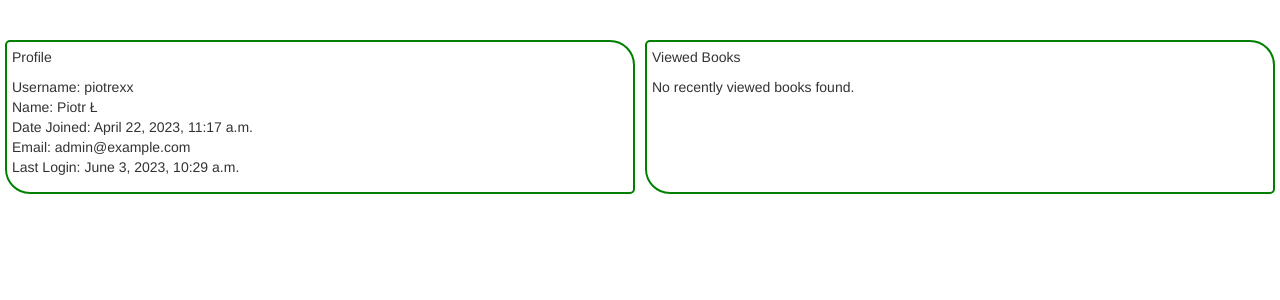
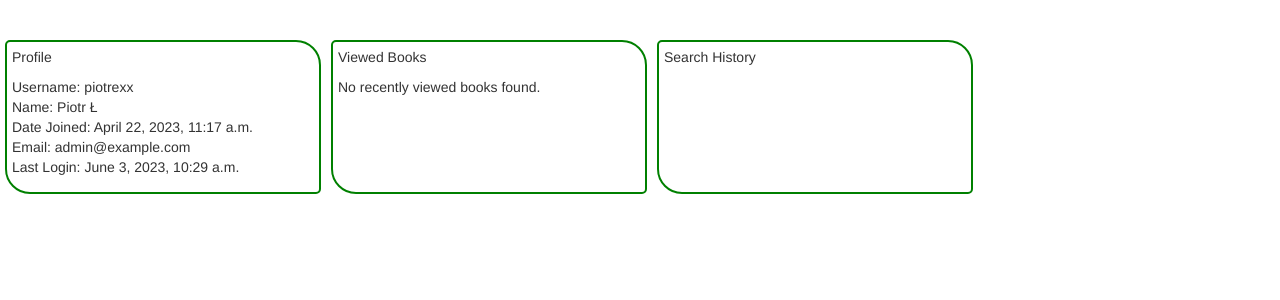
Before and after one commit to Piotrexx/Book-Review-App, a Django app: page /accounts/profile/ in a window 1280 px wide. Shown: the part 62-362 px from the top of the page. Run offline with Django 4.2, Linux system fonts and the light colour scheme; a user stored in the database is signed in; some libraries are stand-ins or nearby versions.

Commit message:
finished search history

```diff
--- a/myapp/forms.py
+++ b/myapp/forms.py
@@ -4,7 +4,7 @@ from .models import *
 
 
 
-class SeachForm(forms.Form):
+class SearchForm(forms.Form):
    search = forms.CharField(required=False)
 
 class PublisherForm(forms.ModelForm):
--- a/myapp/templates/profile.html
+++ b/myapp/templates/profile.html
@@ -36,13 +36,22 @@
     <div class="infocell" >
       <p>Viewed Books</p>
       <p>
-      {% for  book_title in request.session.viewed_books %}
+      {% for book_id, book_title in request.session.viewed_books %}
       <a href="/books/{{ book_id }}">{{ book_title }}</a><br>
       {% empty %}
             No recently viewed books found.
       {% endfor %}
       </p>
     </div>
+    <div class="infocell" >
+      <p>Search History</p>
+      <p>
+      {% for name, value in request.session.search_history%}
+        {{value}} <br>
+      {% endfor %}
+       </p>
+     </div>
+    <div>
+    </div>
   </div>
-
 {% endblock %}
--- a/myapp/views.py
+++ b/myapp/views.py
@@ -102,23 +102,38 @@ def base(request, value=None):
     error = ""
     search_list = ""
     if request.method == "GET":
-        main_form = SeachForm(request.GET)
+        main_form = SearchForm(request.GET)
         if main_form.is_valid():
 
             for name, value in main_form.cleaned_data.items():
+                print(main_form.cleaned_data.items())
+                print(name)
+                if request.user.is_authenticated:
+
+                    max_records = 10
+                    search_history = request.session.get('search_history', [])
+
+                    if search_history is None:
+                        search_history = []
+
+                    search_value = [name, value]
+
+                    if search_value in search_history:
+                        search_history.pop(search_history.index(search_value))
+
+                    search_history.insert(0, search_value)
+                    search_history = search_history[:max_records]
+                    request.session['search_history'] = search_history
+
                 search_list = Book.objects.filter(title__icontains=value)
             if search_list == None:
                 error = "nic nie znaleziono"
-
                 return redirect('book_search', value)
-    else:
-        main_form = SeachForm()
-        value = ""
 
 
-
-
-
+    else:
+        main_form = SearchForm()
+        value = ""
 
     return render(request,'base.html', {"main_form": main_form, "error": error, "search_list": search_list, 'value': value,} )
 
@@ -163,24 +178,7 @@ def detail(request, id):
             break
         else:
             continue
-    # # print(len(books))
-    # # if request.user.is_authenticated:
-    # #     max_viewd_books_lenght = 10
-    # #     viewed_books = request.session.get('viewed_books', [])
-    # #     viewed_book = [book.id, book.title]
-    # #     if viewed_book in viewed_books:
-    # #         viewed_books.pop(viewed_books.index(viewed_book))
-    # #     viewed_books.insert(0, viewed_book)
-    # #     viewed_books = viewed_books[:max_viewd_books_lenght]
-    # #     request.session['viewed_books'] = viewed_book
-    # if request.user.is_authenticated:
-    #     max_viewed_books_length = 10
-    #     viewed_books = request.session.get('viewed_books', [])
-    #     viewed_book = [book.id, book.title]
-    #     if viewed_book not in viewed_books:
-    #         viewed_books.insert(0, viewed_book)
-    #         viewed_books = viewed_books[:max_viewed_books_length]
-    #         request.session['viewed_books'] = viewed_books
+    #print(len(books))
     try:
         instance = MediaModel.objects.get(id=a+28)
         url = instance.image_upload.url
```
Also changed, not shown: db.sqlite3.
